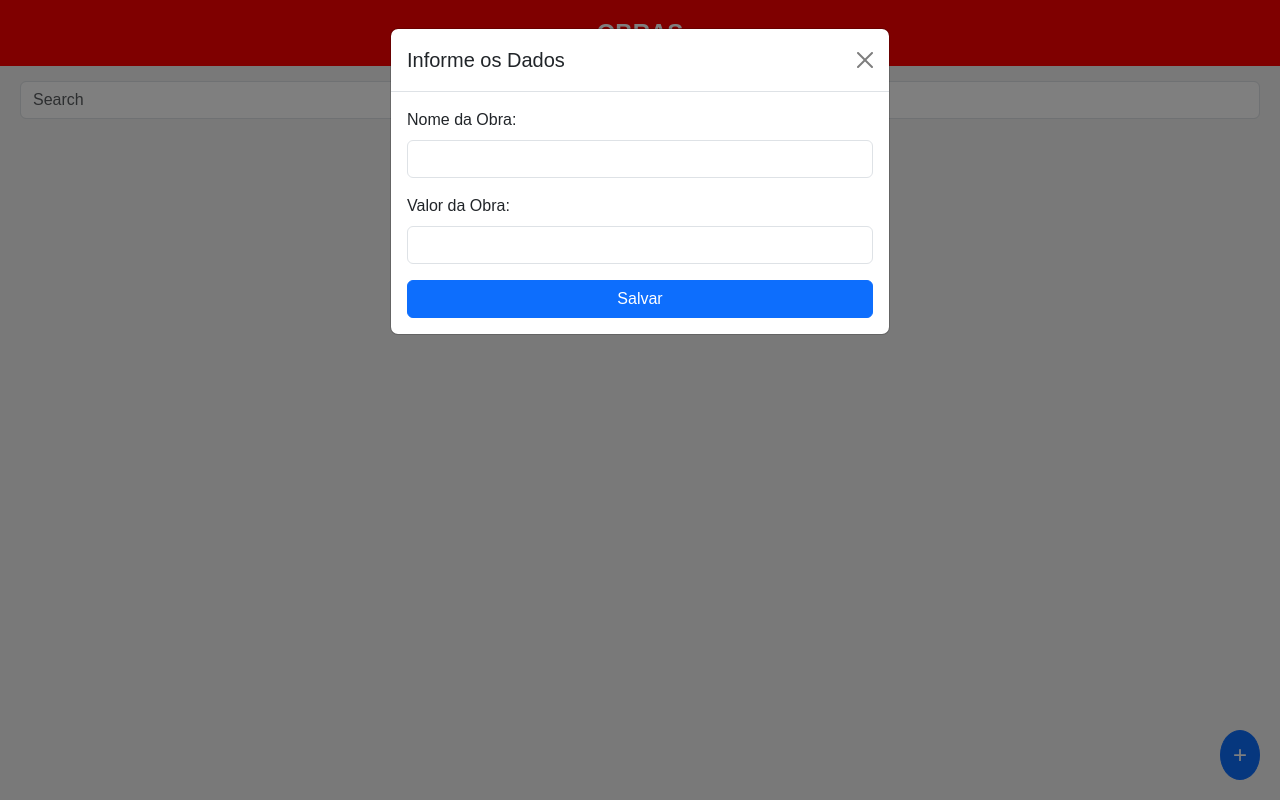
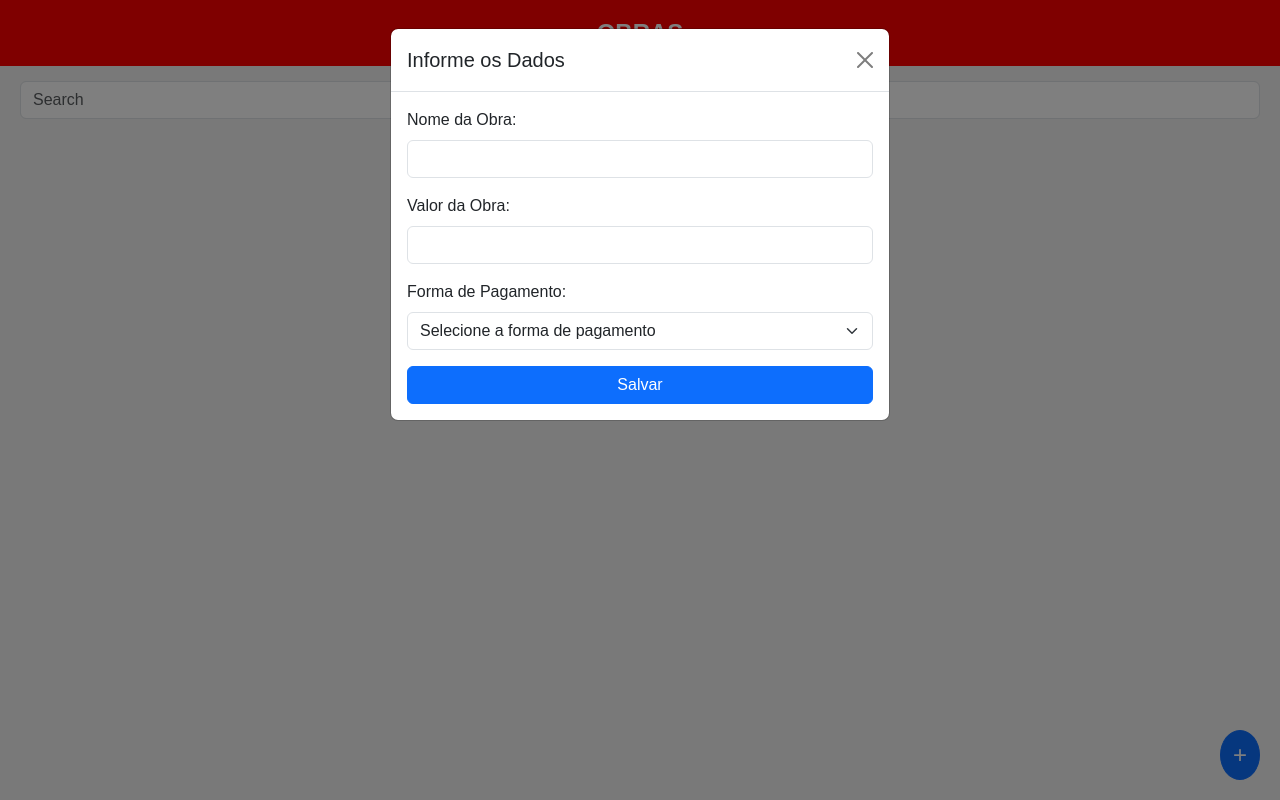
Before and after one commit to Alejandroo19/ControleObra, a Django app: page / in a window 1280 px wide, after a click that opens the changed part. Run offline with Django 5.2, Linux system fonts and the light colour scheme; data that the repository does not hold is empty.

Commit message:
alteração 2

```diff
--- a/controle/obras/templates/obra/detalhe_obra.html
+++ b/controle/obras/templates/obra/detalhe_obra.html
@@ -40,6 +40,7 @@
                             <th>Valor</th>
                             <th>Descrição</th>
                             <th>Data</th>
+                            <th>Forma de Pagamento</th>
                         </tr>
                     </thead>
                     <tbody>
@@ -48,6 +49,7 @@
                             <td>R$ {{ valor.valor }}</td>
                             <td>{{ valor.descricao|default:"-" }}</td>
                             <td>{{ valor.data|date:"d/m/Y H:i" }}</td>
+                            <td>{{ valor.get_forma_pagamento_display }}</td>
                         </tr>
                         {% empty %}
                         <tr>
--- a/controle/obras/templates/obra/listar_obras.html
+++ b/controle/obras/templates/obra/listar_obras.html
@@ -106,6 +106,17 @@
                             <label for="valor" class="form-label">Valor da Obra:</label>
                             <input type="number" step="0.01" name="valor" class="form-control" required>
                         </div>
+                        <div class="mb-3">
+                            <label for="forma_pagamento" class="form-label">Forma de Pagamento:</label>
+                            <select name="forma_pagamento" class="form-select" required>
+                                <option value="" disabled selected>Selecione a forma de pagamento</option>
+                                <option value="pix">PIX</option>
+                                <option value="dinheiro">Dinheiro</option>
+                                <option value="credito">Cartão de Crédito</option>
+                                <option value="debito">Cartão de Débito</option>
+                            </select>
+                        </div>
+
                         <button type="submit" class="btn btn-primary w-100">Salvar</button>
                     </form>
                 </div>
```
